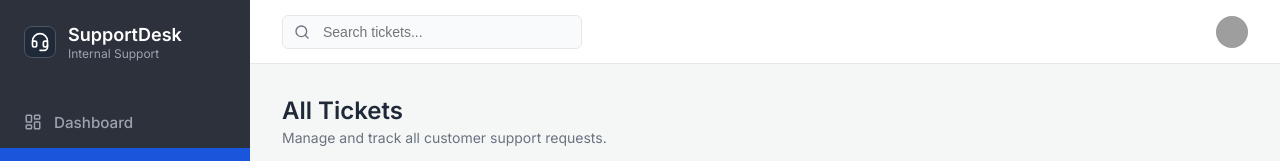
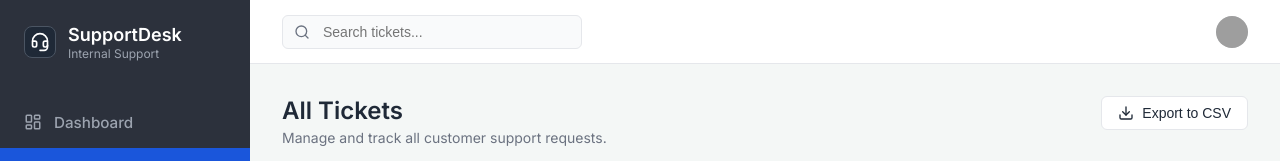
Before and after one commit to Ahmad1845/software-engineering-internship-challenge, a React app in the folder frontend/: page /tickets in a window 1280 px wide. Shown: the top 161 px of the page. Built offline with nearby package versions, Linux system fonts and the light colour scheme; no server answers; grey boxes are pictures that could not be loaded; the HTML template or start-up script is replaced by a standard one.

Commit message:
Add Initiative Requirement: Export Tickets to CSV

```diff
--- a/frontend/src/pages/AllTickets.jsx
+++ b/frontend/src/pages/AllTickets.jsx
@@ -71,6 +71,44 @@ export default function AllTickets() {
     return 'TKT-' + String(id).padStart(4, '0');
   };
 
+  // Initiative Requirement: Export tickets to CSV
+  const exportToCSV = function() {
+    if (tickets.length === 0) {
+      alert("No tickets to export!");
+      return;
+    }
+
+    // Create CSV Headers
+    let csvContent = "data:text/csv;charset=utf-users,\n";
+    csvContent += "ID,Customer Name,Email,Subject,Priority,Status,Urgent,Created Date\n";
+
+    // Loop through the tickets and add them as rows
+    for (let i = 0; i < tickets.length; i++) {
+      const t = tickets[i];
+      // We wrap text fields in quotes to prevent commas from breaking the CSV layout
+      const row = [
+        formatTicketId(t.id),
+        `"${t.customer_name}"`,
+        `"${t.customer_email}"`,
+        `"${t.subject.replace(/"/g, '""')}"`, // escape quotes in subject
+        t.priority,
+        t.status,
+        t.is_urgent ? "Yes" : "No",
+        new Date(t.created_date).toLocaleString()
+      ];
+      csvContent += row.join(",") + "\n";
+    }
+
+    // Trigger the file download in the browser
+    const encodedUri = encodeURI(csvContent);
+    const link = document.createElement("a");
+    link.setAttribute("href", encodedUri);
+    link.setAttribute("download", "support_tickets.csv");
+    document.body.appendChild(link);
+    link.click();
+    document.body.removeChild(link); // Clean up
+  };
+
   return (
     <div>
       <div className="page-header" style={{ display: 'flex', justifyContent: 'space-between', alignItems: 'flex-start' }}>
@@ -78,6 +116,9 @@ export default function AllTickets() {
           <h1 className="page-title">All Tickets</h1>
           <p className="page-subtitle">Manage and track all customer support requests.</p>
         </div>
+        <button className="btn-export" onClick={exportToCSV}>
+          <Download size={16} /> Export to CSV
+        </button>
       </div>
 
       <div className="card">
```
Also changed, not shown: 1 other file (tests, documents, lock files or other folders).
